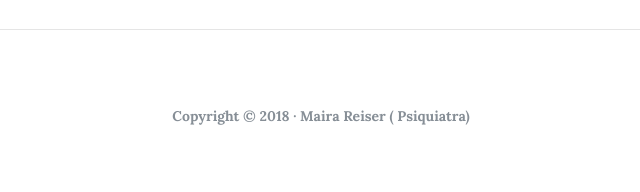
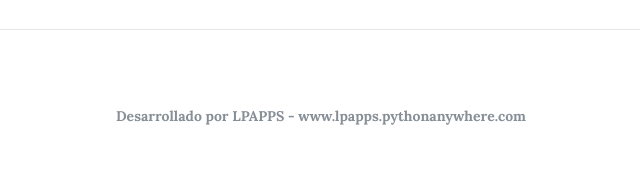
Before and after one commit to Leopili/Consultorio, a Django app: page /turnos/agenda/ in a window 1280 px wide. Shown: the part 741-933 px from the top of the page, without its empty margins (319-959 px from the left). Run offline with Django 3.2, Linux system fonts and the light colour scheme; the visitor is signed in with stand-in values (Sample User, id 1); data that the repository does not hold is empty; some libraries are stand-ins or nearby versions.

Commit message:
Arreglos Minimos

```diff
--- a/webpersonal/core/templates/core/base.html
+++ b/webpersonal/core/templates/core/base.html
@@ -88,7 +88,7 @@
 
     <!-- Pié de página -->
     <footer>
-          <p class="copyright text-muted"><b>Copyright &copy; 2018 · Maira Reiser (  Psiquiatra) </b></p>
+          <p class="copyright text-muted"><b>Desarrollado por LPAPPS - www.lpapps.pythonanywhere.com</a></b></p>
           </div>
         </div>
       </div>
--- a/webpersonal/turnos/templates/turnos/agenda.html
+++ b/webpersonal/turnos/templates/turnos/agenda.html
@@ -21,7 +21,11 @@
     {% for turno in object_list %}
     <tr style="border-left:3px solid #777;border-bottom:3px solid #777">
       <td style="border-bottom:3px solid #777;border-right:3px solid #777">{{ turno.fecha }}</td>
-      <td style="border-right:3px solid #777"><a href="{% url 'turnos:paciente_listar' turno.persona %}"><b>{{turno.persona}}</b></a></td>
+      {% if turno.persona%}
+        <td style="border-right:3px solid #777"><a href="{% url 'turnos:paciente_listar' turno.persona %}"><b>{{turno.persona}}</b></a></td>
+      {% else %}
+        <td style="border-right:3px solid #777"><b>No Reservado</b></a></td>
+      {% endif %}
     </tr>
     {% endfor %}
     {% else %}
```
